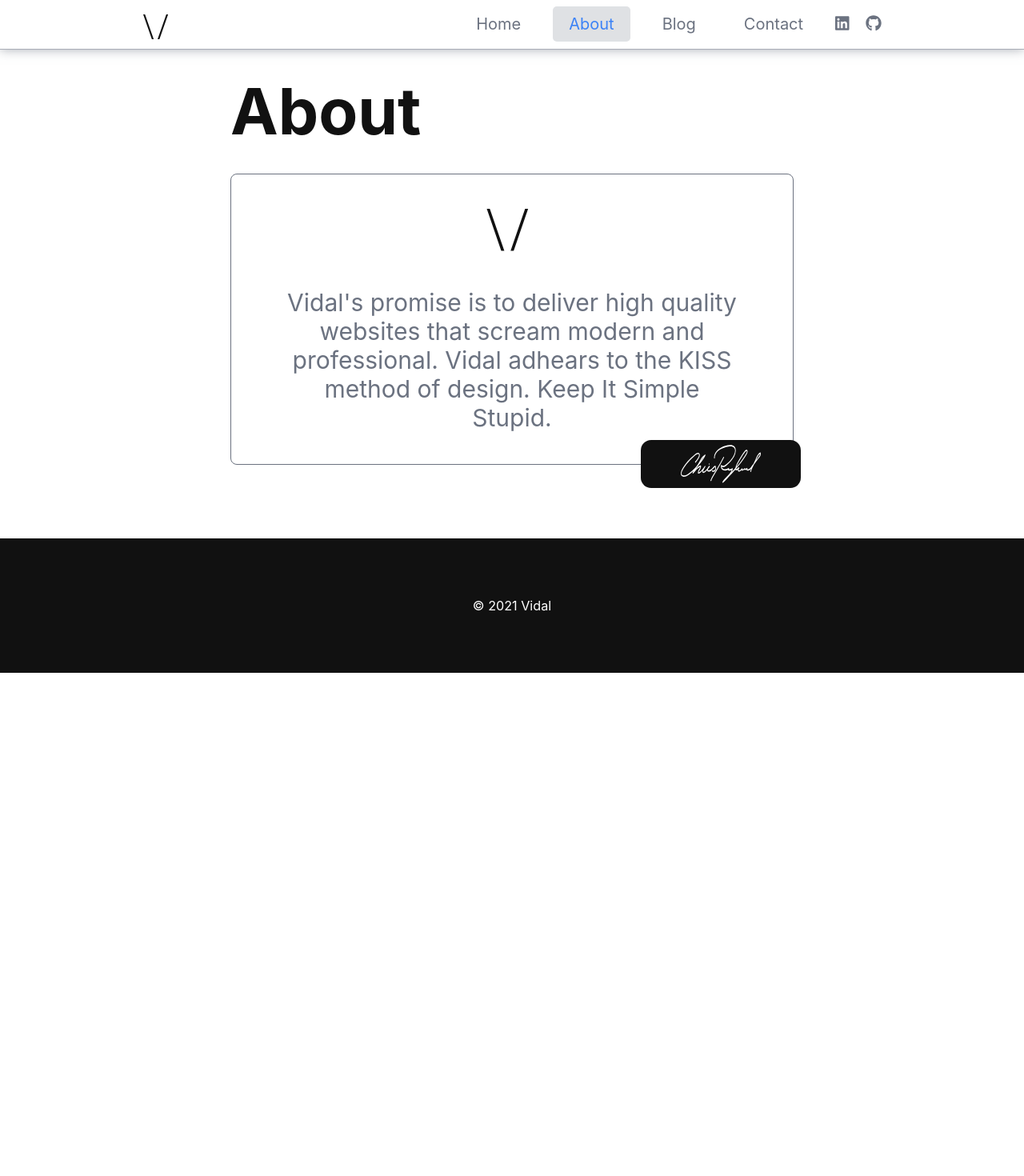
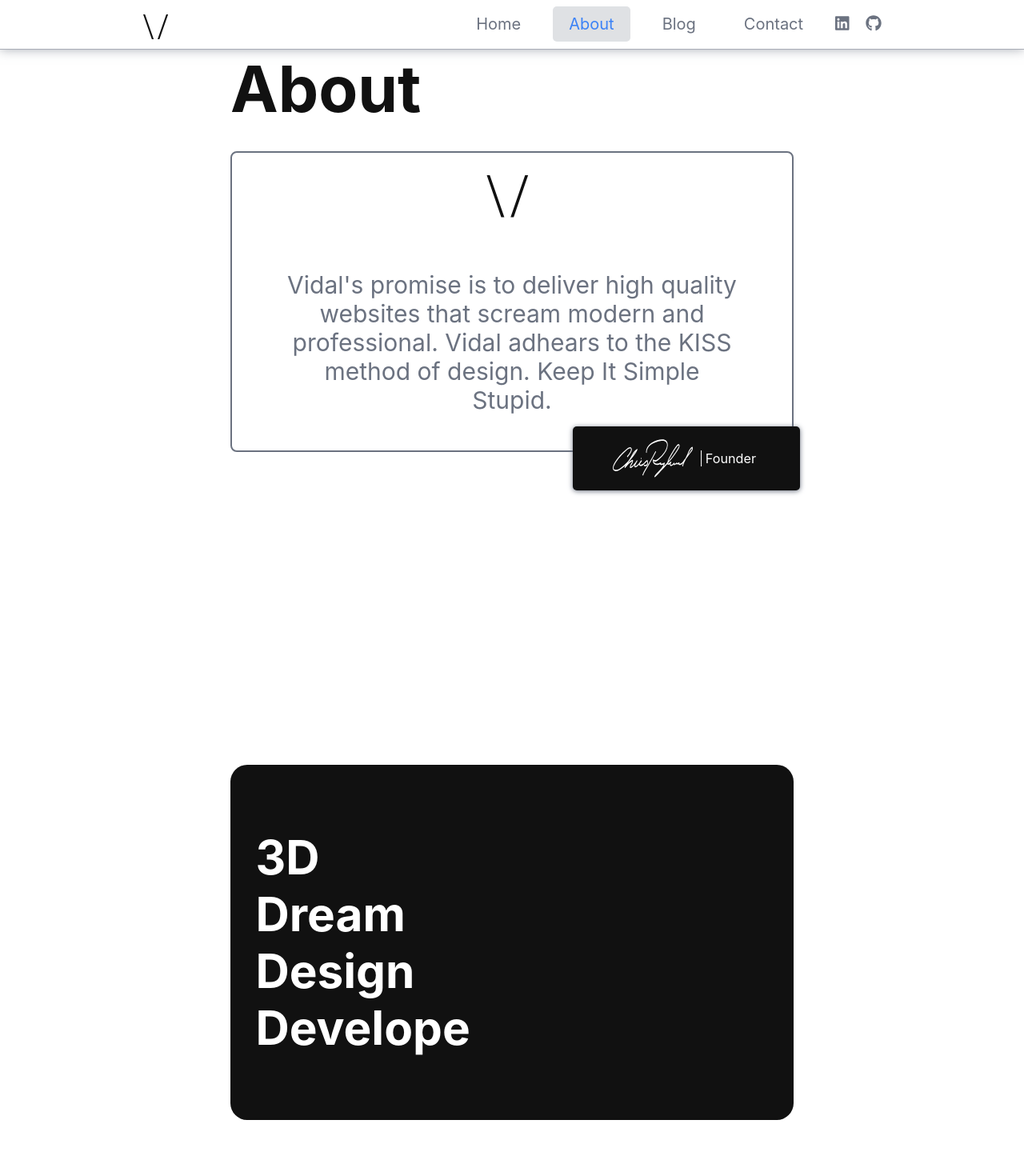
Before and after one commit to raglandc/vidal-production, a Next.js app: page /about in a window 1280 px wide. Shown: the top 1470 px of the page at 80% size. Before the commit the page ends 841 px from the top, so only its background shows below. Built offline with nearby package versions, Linux system fonts and the light colour scheme.

Commit message:
about page work with 3d section

```diff
--- a/components/sections/AboutPageSections/AboutIntro.module.css
+++ b/components/sections/AboutPageSections/AboutIntro.module.css
@@ -1,15 +1,32 @@
+.pageContainer {
+  margin: 6.18rem auto;
+}
+
 .pageHeader {
-  margin: 9rem 0 0 0;
   font-size: 8rem;
   color: #111;
+  margin: 0 auto;
+}
+@media only screen and (min-width: 721px) {
+  .pageContainer {
+    height: 94vh;
+  }
+
+  .introContainer {
+    height: 50%;
+  }
 }
 
-.sectionContainer {
+.introContainer {
   margin: 3rem auto;
-  border: 1px solid #6b7280;
+  border: 2px solid #6b7280;
   border-radius: 8px;
   padding: 1rem;
   position: relative;
+
+  display: flex;
+  flex-direction: column;
+  justify-content: center;
 }
 
 .logoContainer {
@@ -36,11 +53,20 @@
   justify-content: center;
   align-items: center;
   background: #111;
-  border-radius: 13px;
+  color: #fff;
+  border-radius: 5px;
+  box-shadow: 0rem 0.1rem 0.618rem #6b7280;
   padding: 3rem 5rem;
-  width: max-content;
-  height: 5rem;
+  width: auto;
+  height: 8rem;
   position: absolute;
-  bottom: -3rem;
+  bottom: -5rem;
   right: -1rem;
 }
+
+.president {
+  border-left: 1px solid #fff;
+  margin: 0 0 0 1rem;
+  padding: 0 0.5rem;
+  font-size: 1.618rem;
+}
--- a/components/sections/AboutPageSections/AboutIntro.tsx
+++ b/components/sections/AboutPageSections/AboutIntro.tsx
@@ -8,9 +8,9 @@ import styles from "./AboutIntro.module.css";
 
 const AboutIntro = () => {
   return (
-    <>
+    <div className={styles.pageContainer}>
       <h2 className={styles.pageHeader}>About</h2>
-      <div className={styles.sectionContainer}>
+      <div className={styles.introContainer}>
         <div className={styles.logoContainer}>
           <Image src={LogoSvg} alt="Vidal Logo" />
         </div>
@@ -21,11 +21,12 @@ const AboutIntro = () => {
             Keep It Simple Stupid.
           </p>
           <div className={styles.sig}>
-            <Image src={SigSvg} alt="president signiture for design purpose" />
+            <Image src={SigSvg} alt="president sig for design" />
+            <div className={styles.president}>Founder</div>
           </div>
         </div>
       </div>
-    </>
+    </div>
   );
 };
 
--- /dev/null
+++ b/components/sections/AboutPageSections/threeDSection.module.css
@@ -0,0 +1,19 @@
+.container {
+  width: 100%;
+  padding: 8rem 0;
+  background: #111;
+  margin: 8rem auto;
+  font-size: 5rem;
+  border-radius: 21px;
+}
+
+.header {
+  color: #fff;
+  margin: 0;
+}
+
+@media only screen and (min-width: 360px) {
+  .container {
+    padding: 8rem 3.14rem;
+  }
+}
--- /dev/null
+++ b/components/sections/AboutPageSections/threeDSection.tsx
@@ -0,0 +1,14 @@
+//styles
+import styles from "./threeDSection.module.css";
+const ThreeDSection = () => {
+  return (
+    <div className={styles.container}>
+      <h3 className={styles.header}>3D</h3>
+      <h3 className={styles.header}>Dream</h3>
+      <h3 className={styles.header}>Design</h3>
+      <h3 className={styles.header}>Develope</h3>
+    </div>
+  );
+};
+
+export default ThreeDSection;
--- a/pages/about.tsx
+++ b/pages/about.tsx
@@ -1,10 +1,12 @@
 //components
 import AboutIntro from "../components/sections/AboutPageSections/AboutIntro";
+import ThreeDSection from "../components/sections/AboutPageSections/threeDSection";
 
 const AboutPage = () => {
   return (
     <>
       <AboutIntro />
+      <ThreeDSection />
     </>
   );
 };
```
